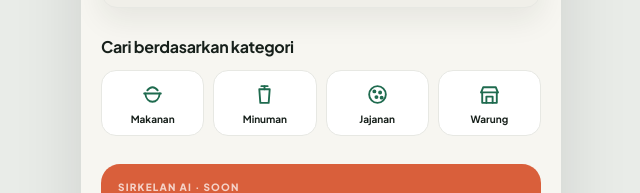
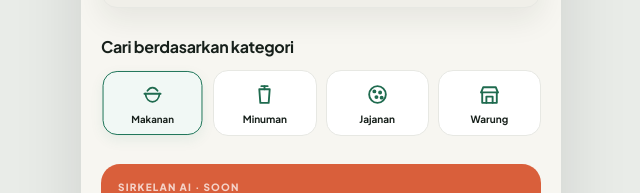
Before and after one commit to noircreativeofficial-hash/sirkelan, a plain HTML site: page index.html in a window 1280 px wide. In both pictures the pointer is over the button "Makanan". Shown: the part 292-485 px from the top of the page, without its empty margins (319-959 px from the left). Drawn offline with Linux system fonts and the light colour scheme.

Commit message:
Update style.css

```diff
--- a/style.css
+++ b/style.css
@@ -584,3 +584,19 @@ main {
     border-radius: 0 0 28px 28px;
   }
 }
+
+/* Category micro-interaction */
+.category {
+  transition:
+    transform 0.18s ease,
+    background-color 0.18s ease,
+    border-color 0.18s ease,
+    box-shadow 0.18s ease;
+}
+
+.category:hover {
+  transform: scale(0.97);
+  background-color: #F1F8F5;
+  border-color: #197255;
+  box-shadow: 0 5px 14px rgba(25, 114, 85, 0.08);
+}
```
